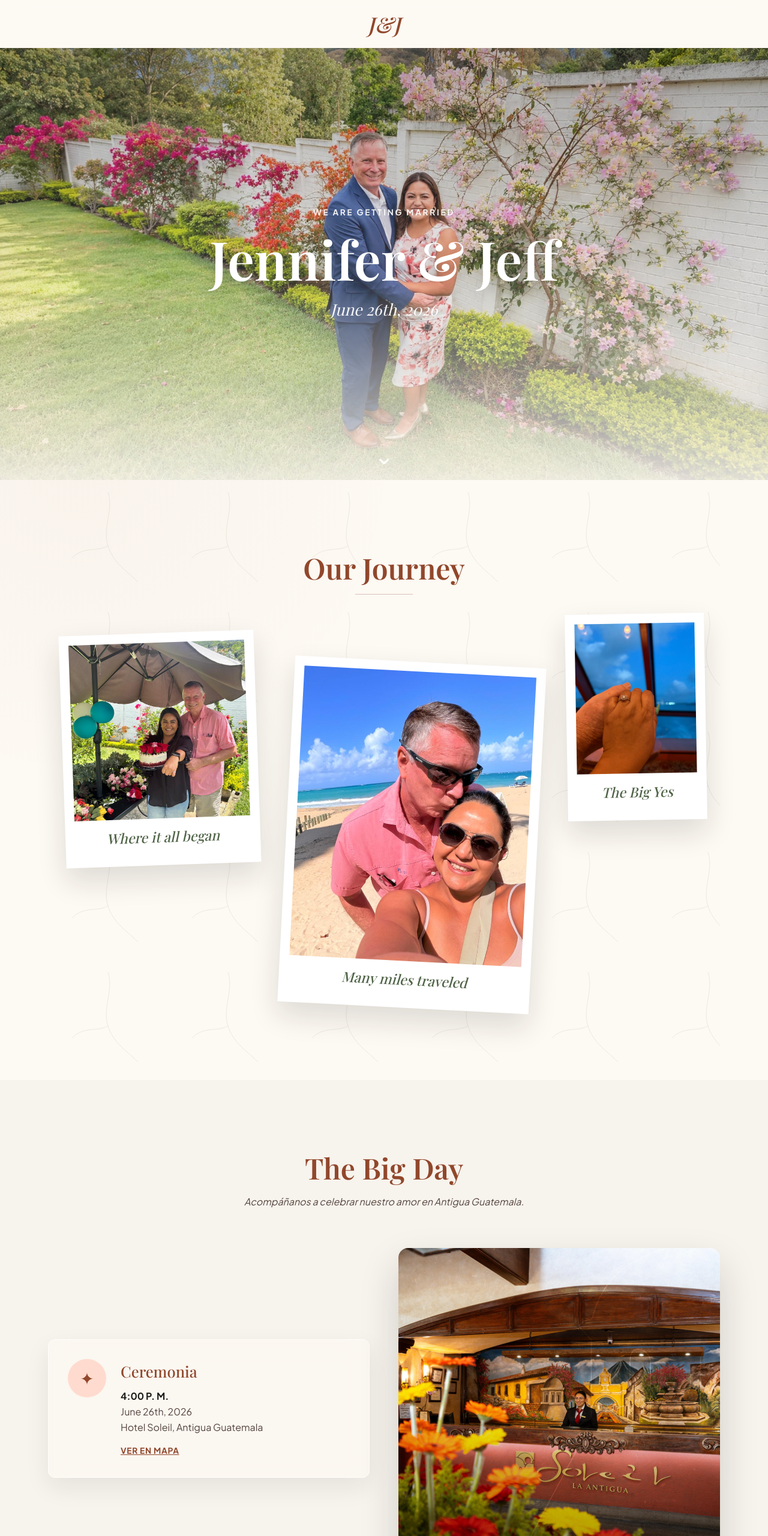
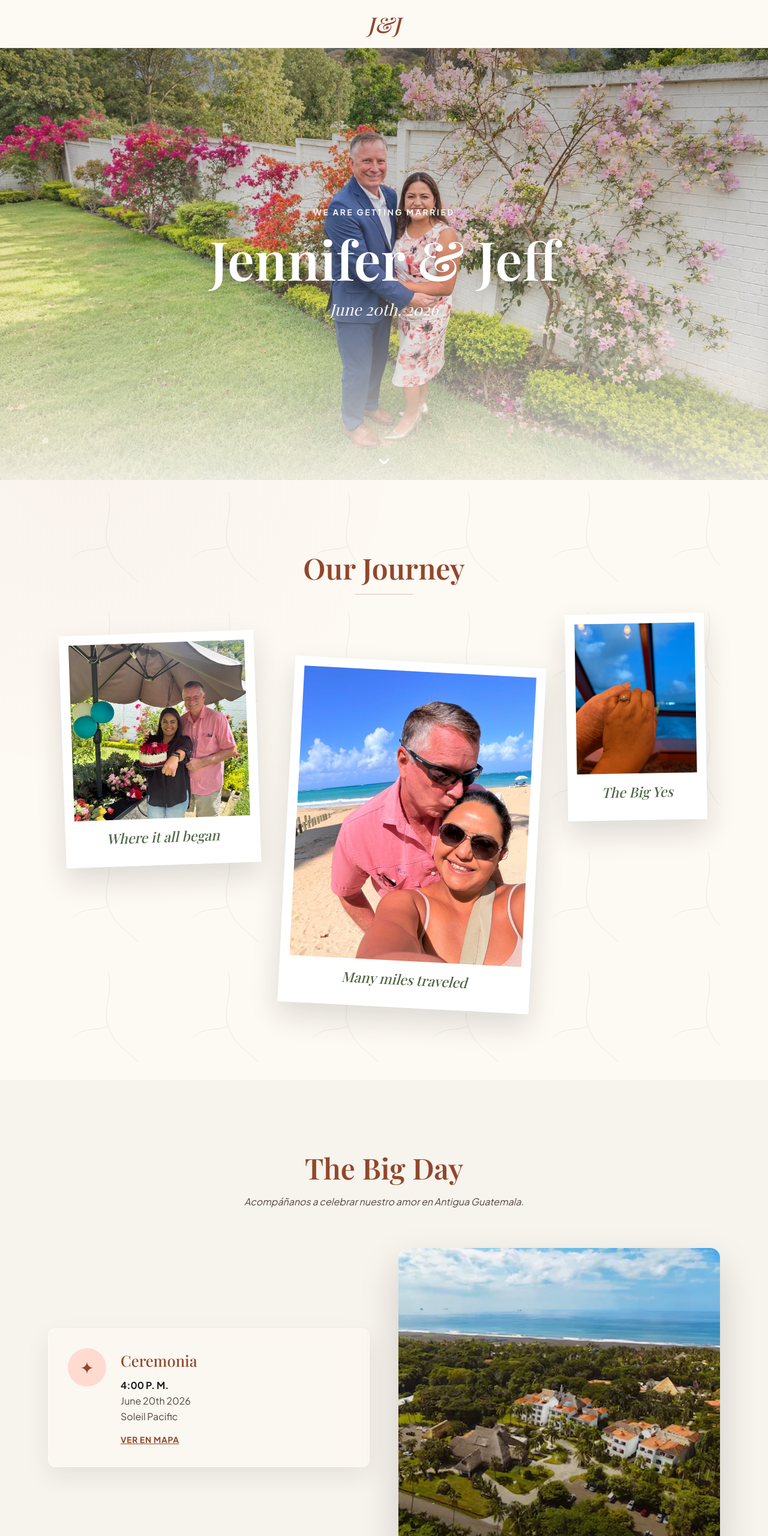
Before and after one commit to jennyandjeff/save-the-date, a plain HTML site: page index.html in a window 1280 px wide. Shown: the top 2560 px of the page at 60% size. Drawn offline with nearby package versions, Linux system fonts and the light colour scheme; a web font is replaced by a local one.

Commit message:
Actualizacion

```diff
--- a/index.html
+++ b/index.html
@@ -24,7 +24,7 @@
       <div class="hero__content">
         <p class="eyebrow">WE ARE GETTING MARRIED</p>
         <h1>Jennifer &amp; Jeff</h1>
-        <p class="hero__date">June 26th, 2026</p>
+        <p class="hero__date">June 20th, 2026</p>
       </div>
       <a class="scroll-cue" href="#historia" aria-label="Ir a la siguiente sección">⌄</a>
     </section>
@@ -66,14 +66,14 @@
             <div>
               <h3>Ceremonia</h3>
               <p class="event-card__time">4:00 P. M.</p>
-              <p>June 26th, 2026</p>
-              <p>Hotel Soleil, Antigua Guatemala</p>
-              <a href="https://maps.app.goo.gl/r9uJYQG2NoFpj5E89" target="_blank" rel="noreferrer">Ver en mapa</a>
+              <p>June 20th 2026</p>
+              <p>Soleil Pacific</p>
+              <a href="https://maps.app.goo.gl/FCnEkLfETR8VpPpA9" target="_blank" rel="noreferrer">Ver en mapa</a>
             </div>
           </article>
 
           <figure class="venue-photo">
-            <img src="img/494528786_1232266362241124_6725912187758826889_n.jpg" alt="Lugar de celebración con jardín y flores" />
+            <img src="img/494528786_1232266362241124_6725912187758826889_n.webp" alt="Lugar de celebración con jardín y flores" />
           </figure>
         </div>
       </div>
@@ -114,7 +114,7 @@
 
   <footer class="site-footer">
     <p class="footer-brand">J&amp;J</p>
-    <p>With love, Jennifer &amp; Jeff 2026</p>
+    <p>With love, Jennifer &amp; Jeff</p>
   </footer>
 
   <script src="script.js"></script>
```
Also changed, not shown: img/494528786_1232266362241124_6725912187758826889_n.jpg (deleted), img/494528786_1232266362241124_6725912187758826889_n.webp (added).
